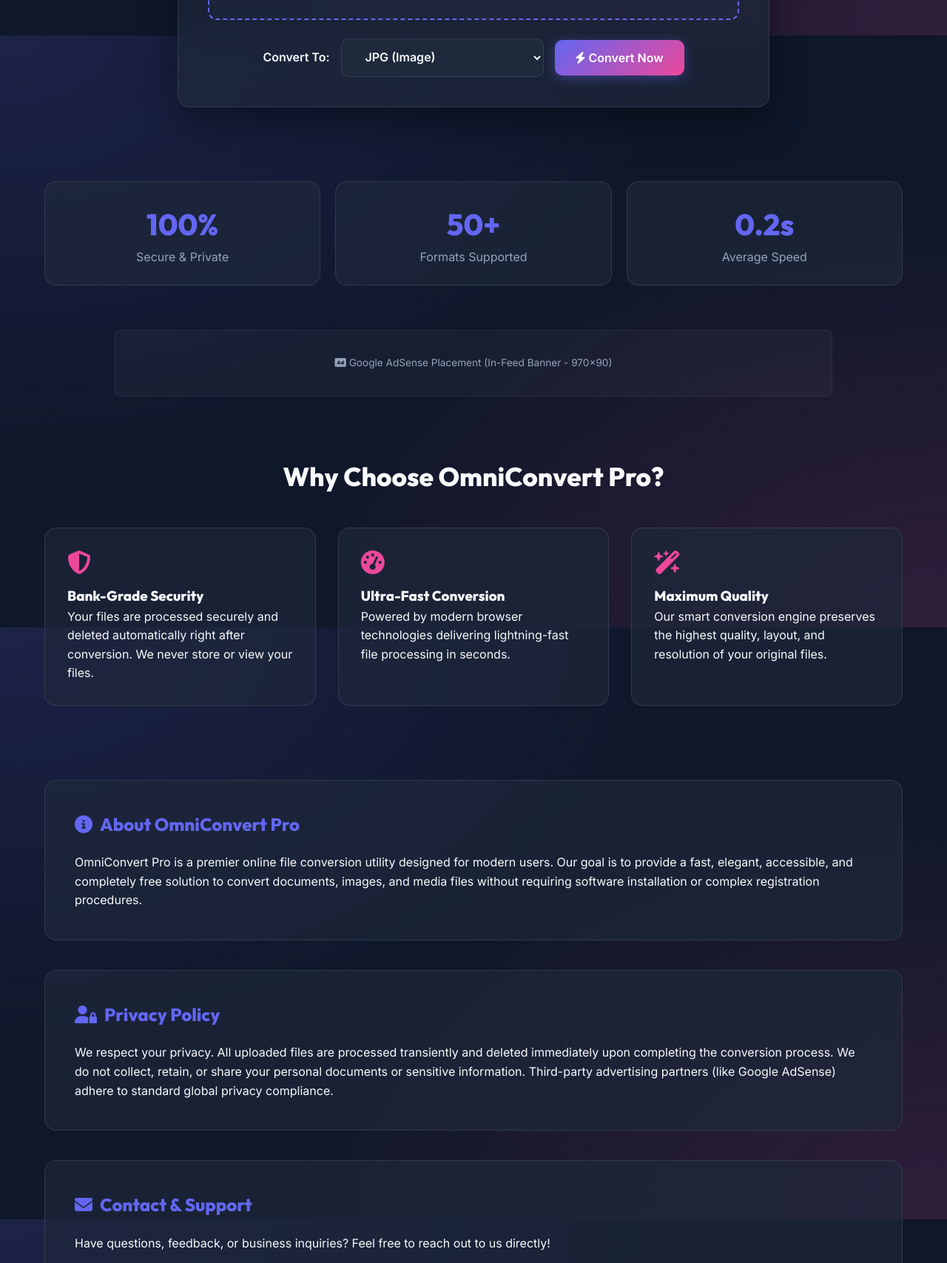
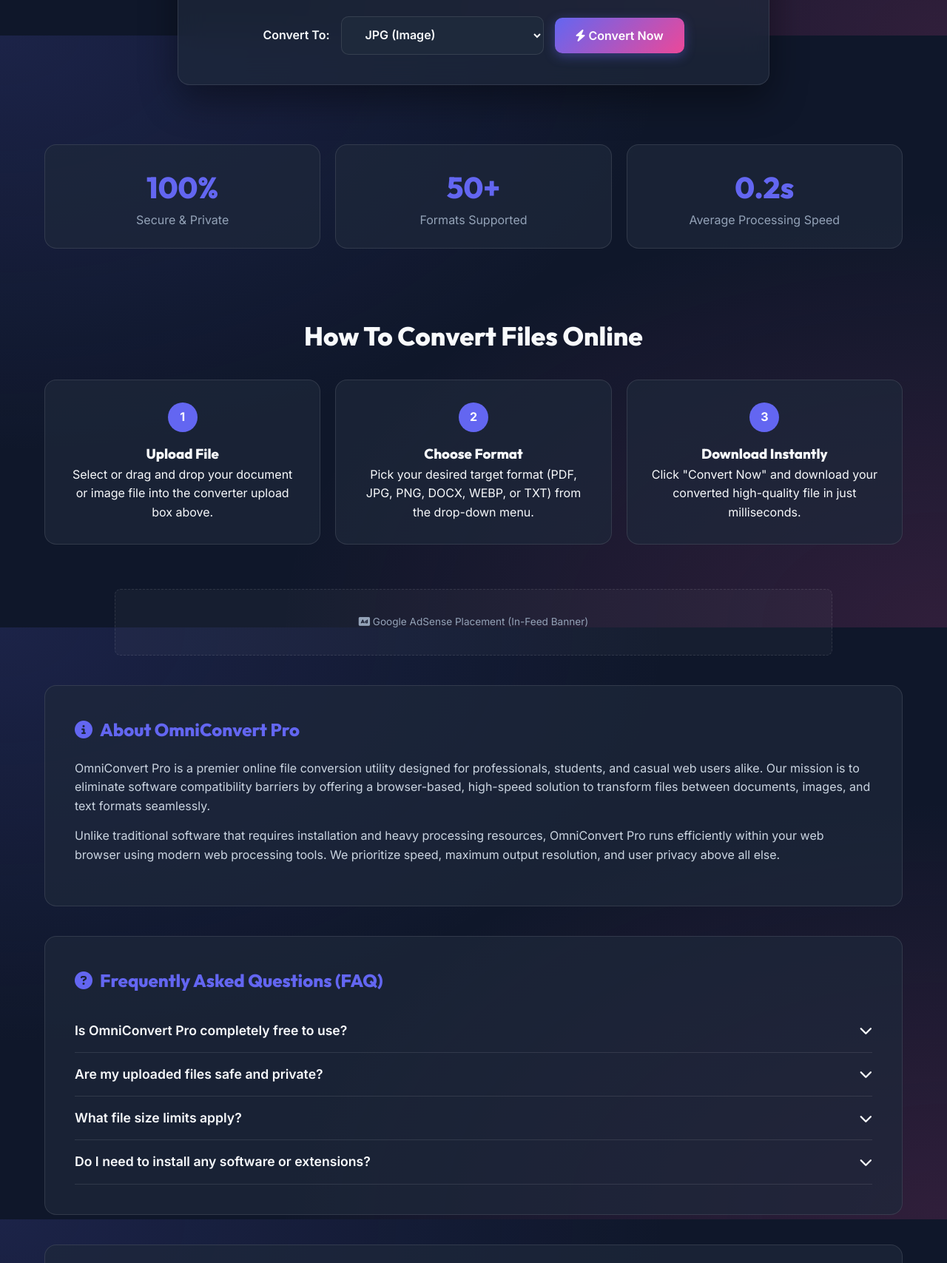
Before and after one commit to AWajeh/omniconvert-pro, a plain HTML site: page index.html in a window 1280 px wide. Shown: the part 752-2459 px from the top of the page at 74% size. Drawn offline with Linux system fonts and the light colour scheme.

Commit message:
Add files via upload

```diff
--- a/index.html
+++ b/index.html
@@ -2,16 +2,12 @@
 <html lang="en" dir="ltr">
 <head>
     <meta name="google-adsense-account" content="ca-pub-6454723949856249">
-    <meta name="google-adsense-account" content="ca-pub-6454723949856249">
-    <meta name="google-site-verification" content="wwKRl5dLaD7Zb4XqwAkrM-dSirs_i3A9LGZIueD3QRM" />
-    <meta name="google-site-verification" content="wwKRl5dLaD7Zb4XqwAkrM-dSirs_i3A9LGZIueD3QRM" />
-    <meta name="google-adsense-account" content="ca-pub-6454723949856249">
-    <script async src="https://pagead2.googlesyndication.com/pagead/js/adsbygoogle.js?client=ca-pub-6454723949856249"
-     crossorigin="anonymous"></script>
+    <script async src="https://pagead2.googlesyndication.com/pagead/js/adsbygoogle.js?client=ca-pub-6454723949856249" crossorigin="anonymous"></script>
     <meta name="google-site-verification" content="tPJTcB0torDAdo4LTIuHWCH-jrV1yyOjO4ZYdiLtnDM" />
     <meta charset="UTF-8">
     <meta name="viewport" content="width=device-width, initial-scale=1.0">
     <title>OmniConvert Pro | Ultimate Free Online File Converter</title>
+    <meta name="description" content="OmniConvert Pro is a secure and free online file converter. Convert PDF, JPG, PNG, DOCX, MP4, WEBP, and 50+ file formats instantly without registration.">
     <!-- FontAwesome icons -->
     <link rel="stylesheet" href="https://cdnjs.cloudflare.com/ajax/libs/font-awesome/6.4.0/css/all.min.css">
     <!-- Google Fonts: Inter & Outfit -->
@@ -54,7 +50,6 @@
             background-attachment: fixed;
         }
 
-        /* Container */
         .container {
             max-width: 1200px;
             margin: 0 auto;
@@ -87,7 +82,7 @@
 
         .nav-links {
             display: flex;
-            gap: 25px;
+            gap: 20px;
             list-style: none;
         }
 
@@ -96,13 +91,13 @@
             text-decoration: none;
             font-weight: 500;
             transition: color 0.3s;
+            font-size: 0.95rem;
         }
 
         .nav-links a:hover {
             color: var(--secondary);
         }
 
-        /* Ad Banners Layout */
         .ad-banner {
             background: rgba(255, 255, 255, 0.03);
             border: 1px dashed var(--border-color);
@@ -119,10 +114,10 @@
             justify-content: center;
         }
 
-        /* Hero & Converter Box */
+        /* Hero */
         .hero {
             text-align: center;
-            padding: 60px 0 40px;
+            padding: 50px 0 30px;
         }
 
         .hero h1 {
@@ -143,10 +138,10 @@
             font-size: 1.2rem;
             color: var(--text-muted);
             max-width: 650px;
-            margin: 0 auto 40px;
+            margin: 0 auto 30px;
         }
 
-        /* Main Converter Card */
+        /* Converter Card */
         .converter-card {
             background: var(--bg-card);
             border: 1px solid var(--border-color);
@@ -156,7 +151,6 @@
             box-shadow: 0 20px 50px rgba(0,0,0,0.4);
             max-width: 800px;
             margin: 0 auto;
-            position: relative;
         }
 
         .drop-zone {
@@ -219,7 +213,6 @@
             transform: translateY(-2px);
         }
 
-        /* File Progress & Status */
         .file-status {
             margin-top: 20px;
             display: none;
@@ -240,12 +233,12 @@
             transition: width 0.3s;
         }
 
-        /* Live Stats Section */
+        /* Stats */
         .stats-bar {
             display: grid;
             grid-template-columns: repeat(auto-fit, minmax(200px, 1fr));
             gap: 20px;
-            margin: 60px 0;
+            margin: 50px 0;
             text-align: center;
         }
 
@@ -265,42 +258,47 @@
             color: var(--text-muted);
         }
 
-        /* Features Section */
-        .features {
-            padding: 60px 0;
+        /* Steps Section */
+        .steps-section {
+            padding: 40px 0;
         }
 
+        .steps-grid {
+            display: grid;
+            grid-template-columns: repeat(auto-fit, minmax(250px, 1fr));
+            gap: 20px;
+            margin-top: 30px;
+        }
+
+        .step-card {
+            background: var(--bg-card);
+            border: 1px solid var(--border-color);
+            padding: 30px;
+            border-radius: var(--radius);
+            text-align: center;
+            position: relative;
+        }
+
+        .step-number {
+            width: 40px;
+            height: 40px;
+            background: var(--primary);
+            color: white;
+            border-radius: 50%;
+            display: flex;
+            align-items: center;
+            justify-content: center;
+            font-weight: bold;
+            margin: 0 auto 15px;
+        }
+
+        /* Content Sections */
         .section-title {
             text-align: center;
             font-size: 2.2rem;
-            margin-bottom: 40px;
+            margin-bottom: 25px;
         }
 
-        .features-grid {
-            display: grid;
-            grid-template-columns: repeat(auto-fit, minmax(280px, 1fr));
-            gap: 30px;
-        }
-
-        .feature-card {
-            background: var(--bg-card);
-            border: 1px solid var(--border-color);
-            border-radius: var(--radius);
-            padding: 30px;
-            transition: 0.3s;
-        }
-
-        .feature-card:hover {
-            transform: translateY(-5px);
-        }
-
-        .feature-card i {
-            font-size: 2rem;
-            color: var(--secondary);
-            margin-bottom: 15px;
-        }
-
-        /* Content Sections (About, Privacy, Contact) */
         .content-block {
             background: var(--bg-card);
             border: 1px solid var(--border-color);
@@ -315,6 +313,38 @@
             display: flex;
             align-items: center;
             gap: 10px;
+        }
+
+        .content-block p {
+            margin-bottom: 15px;
+            color: #cbd5e1;
+        }
+
+        /* FAQ Accordion */
+        .faq-item {
+            border-bottom: 1px solid var(--border-color);
+            padding: 15px 0;
+        }
+
+        .faq-question {
+            font-size: 1.1rem;
+            font-weight: 600;
+            cursor: pointer;
+            display: flex;
+            justify-content: space-between;
+            align-items: center;
+            color: var(--text-main);
+        }
+
+        .faq-answer {
+            margin-top: 10px;
+            color: var(--text-muted);
+            display: none;
+            line-height: 1.7;
+        }
+
+        .faq-item.active .faq-answer {
+            display: block;
         }
 
         .social-links {
@@ -346,13 +376,31 @@
         /* Footer */
         footer {
             border-top: 1px solid var(--border-color);
-            padding: 30px 0;
+            padding: 40px 0 20px;
             text-align: center;
             color: var(--text-muted);
             margin-top: 60px;
         }
 
-        /* Responsive Design */
+        .footer-links {
+            display: flex;
+            justify-content: center;
+            gap: 20px;
+            list-style: none;
+            margin-bottom: 20px;
+            flex-wrap: wrap;
+        }
+
+        .footer-links a {
+            color: var(--text-muted);
+            text-decoration: none;
+            font-size: 0.9rem;
+        }
+
+        .footer-links a:hover {
+            color: var(--text-main);
+        }
+
         @media (max-width: 768px) {
             .hero h1 { font-size: 2.2rem; }
             .nav-links { display: none; }
@@ -370,17 +418,20 @@
             </div>
             <ul class="nav-links">
                 <li><a href="#converter">Converter</a></li>
+                <li><a href="#how-it-works">How It Works</a></li>
                 <li><a href="#about">About</a></li>
+                <li><a href="#faq">FAQ</a></li>
                 <li><a href="#privacy">Privacy Policy</a></li>
+                <li><a href="#terms">Terms</a></li>
                 <li><a href="#contact">Contact</a></li>
             </ul>
         </nav>
     </div>
 
-    <!-- Top Google AdSense Banner Space -->
+    <!-- Header Ad Placement -->
     <div class="container">
         <div class="ad-banner">
-            <span><i class="fa-solid fa-rectangle-ad"></i> Google AdSense Placement (Header Banner - 728x90)</span>
+            <span><i class="fa-solid fa-rectangle-ad"></i> Google AdSense Placement (Header Banner)</span>
         </div>
     </div>
 
@@ -388,7 +439,7 @@
     <section class="hero" id="converter">
         <div class="container">
             <h1>Convert Any File <span>Instantly & Free</span></h1>
-            <p>Convert PDF, JPG, PNG, DOCX, MP4, and 50+ file formats effortlessly with lightning speed and ultra security.</p>
+            <p>Convert PDF, JPG, PNG, DOCX, MP4, WEBP, and 50+ file formats online effortlessly with lightning speed and ultra-high security.</p>
 
             <div class="converter-card">
                 <div class="drop-zone" id="dropZone" onclick="document.getElementById('fileInput').click()">
@@ -424,7 +475,7 @@
         </div>
     </section>
 
-    <!-- Live Stats Bar -->
+    <!-- Stats Bar -->
     <div class="container">
         <div class="stats-bar">
             <div class="stat-card">
@@ -437,63 +488,103 @@
             </div>
             <div class="stat-card">
                 <h3>0.2s</h3>
-                <p>Average Speed</p>
+                <p>Average Processing Speed</p>
             </div>
         </div>
     </div>
 
-    <!-- Middle Google AdSense Banner Space -->
-    <div class="container">
-        <div class="ad-banner">
-            <span><i class="fa-solid fa-rectangle-ad"></i> Google AdSense Placement (In-Feed Banner - 970x90)</span>
-        </div>
-    </div>
-
-    <!-- Features -->
-    <section class="features">
+    <!-- How It Works Section -->
+    <section class="steps-section" id="how-it-works">
         <div class="container">
-            <h2 class="section-title">Why Choose OmniConvert Pro?</h2>
-            <div class="features-grid">
-                <div class="feature-card">
-                    <i class="fa-solid fa-shield-halved"></i>
-                    <h3>Bank-Grade Security</h3>
-                    <p>Your files are processed securely and deleted automatically right after conversion. We never store or view your files.</p>
+            <h2 class="section-title">How To Convert Files Online</h2>
+            <div class="steps-grid">
+                <div class="step-card">
+                    <div class="step-number">1</div>
+                    <h3>Upload File</h3>
+                    <p>Select or drag and drop your document or image file into the converter upload box above.</p>
                 </div>
-                <div class="feature-card">
-                    <i class="fa-solid fa-gauge-high"></i>
-                    <h3>Ultra-Fast Conversion</h3>
-                    <p>Powered by modern browser technologies delivering lightning-fast file processing in seconds.</p>
+                <div class="step-card">
+                    <div class="step-number">2</div>
+                    <h3>Choose Format</h3>
+                    <p>Pick your desired target format (PDF, JPG, PNG, DOCX, WEBP, or TXT) from the drop-down menu.</p>
                 </div>
-                <div class="feature-card">
-                    <i class="fa-solid fa-wand-magic-sparkles"></i>
-                    <h3>Maximum Quality</h3>
-                    <p>Our smart conversion engine preserves the highest quality, layout, and resolution of your original files.</p>
+                <div class="step-card">
+                    <div class="step-number">3</div>
+                    <h3>Download Instantly</h3>
+                    <p>Click "Convert Now" and download your converted high-quality file in just milliseconds.</p>
                 </div>
             </div>
         </div>
     </section>
 
+    <!-- Middle Ad Placement -->
+    <div class="container">
+        <div class="ad-banner">
+            <span><i class="fa-solid fa-rectangle-ad"></i> Google AdSense Placement (In-Feed Banner)</span>
+        </div>
+    </div>
+
     <!-- About Section -->
     <div class="container" id="about">
         <div class="content-block">
             <h2><i class="fa-solid fa-circle-info"></i> About OmniConvert Pro</h2>
-            <p>OmniConvert Pro is a premier online file conversion utility designed for modern users. Our goal is to provide a fast, elegant, accessible, and completely free solution to convert documents, images, and media files without requiring software installation or complex registration procedures.</p>
+            <p>OmniConvert Pro is a premier online file conversion utility designed for professionals, students, and casual web users alike. Our mission is to eliminate software compatibility barriers by offering a browser-based, high-speed solution to transform files between documents, images, and text formats seamlessly.</p>
+            <p>Unlike traditional software that requires installation and heavy processing resources, OmniConvert Pro runs efficiently within your web browser using modern web processing tools. We prioritize speed, maximum output resolution, and user privacy above all else.</p>
         </div>
     </div>
 
-    <!-- Privacy Policy Section -->
+    <!-- FAQ Section -->
+    <div class="container" id="faq">
+        <div class="content-block">
+            <h2><i class="fa-solid fa-circle-question"></i> Frequently Asked Questions (FAQ)</h2>
+
+            <div class="faq-item" onclick="toggleFaq(this)">
+                <div class="faq-question"><span>Is OmniConvert Pro completely free to use?</span> <i class="fa-solid fa-chevron-down"></i></div>
+                <div class="faq-answer">Yes, OmniConvert Pro is 100% free with no hidden fees, subscriptions, or credit card requirements. You can convert files whenever you need.</div>
+            </div>
+
+            <div class="faq-item" onclick="toggleFaq(this)">
+                <div class="faq-question"><span>Are my uploaded files safe and private?</span> <i class="fa-solid fa-chevron-down"></i></div>
+                <div class="faq-answer">Absolutely. We use browser-side and transient automated processing. Your files are never stored, logged, or shared with third parties, and are deleted immediately upon completion.</div>
+            </div>
+
+            <div class="faq-item" onclick="toggleFaq(this)">
+                <div class="faq-question"><span>What file size limits apply?</span> <i class="fa-solid fa-chevron-down"></i></div>
+                <div class="faq-answer">OmniConvert Pro currently supports files up to 100MB in size, allowing smooth conversions for high-resolution images and large PDF documents.</div>
+            </div>
+
+            <div class="faq-item" onclick="toggleFaq(this)">
+                <div class="faq-question"><span>Do I need to install any software or extensions?</span> <i class="fa-solid fa-chevron-down"></i></div>
+                <div class="faq-answer">No installation is needed! OmniConvert Pro functions directly in any modern web browser across Windows, macOS, Linux, iOS, and Android.</div>
+            </div>
+        </div>
+    </div>
+
+    <!-- Comprehensive Privacy Policy Section -->
     <div class="container" id="privacy">
         <div class="content-block">
             <h2><i class="fa-solid fa-user-lock"></i> Privacy Policy</h2>
-            <p>We respect your privacy. All uploaded files are processed transiently and deleted immediately upon completing the conversion process. We do not collect, retain, or share your personal documents or sensitive information. Third-party advertising partners (like Google AdSense) adhere to standard global privacy compliance.</p>
+            <p>At OmniConvert Pro, accessible from <strong>https://omniconvert-pro.website</strong>, one of our main priorities is the privacy of our visitors. This Privacy Policy document contains types of information that is collected and recorded by OmniConvert Pro and how we use it.</p>
+            <p><strong>Log Files & Data Handling:</strong> OmniConvert Pro follows a strict transient file handling procedure. Uploaded user files are processed purely for file format conversion purposes and are purged automatically from memory immediately following completion. We do not inspect, retain, or store your documents or images on permanent database servers.</p>
+            <p><strong>Google DoubleClick DART Cookie & Third-Party Ads:</strong> Google is one of a third-party vendor on our site. It also uses cookies, known as DART cookies, to serve ads to our site visitors based upon their visit to our site and other sites on the internet. Visitors may choose to decline the use of DART cookies by visiting the Google ad and content network Privacy Policy at the following URL: <a href="https://policies.google.com/technologies/ads" style="color:var(--secondary);" target="_blank">https://policies.google.com/technologies/ads</a>.</p>
         </div>
     </div>
 
-    <!-- Contact & Social Links -->
+    <!-- Terms of Service Section -->
+    <div class="container" id="terms">
+        <div class="content-block">
+            <h2><i class="fa-solid fa-file-contract"></i> Terms of Service</h2>
+            <p>By accessing or using OmniConvert Pro, you agree to comply with and be bound by these Terms of Service. If you do not agree to these terms, please do not use our online services.</p>
+            <p><strong>Permitted Use:</strong> You may use our service solely for lawful personal or commercial file conversion purposes. You agree not to upload files containing malicious software, viruses, or illegal materials.</p>
+            <p><strong>Disclaimer of Liability:</strong> OmniConvert Pro provides file conversion "as is" without warranties of any kind. We are not liable for any data loss, file corruption, or indirect damages resulting from the use of our converter.</p>
+        </div>
+    </div>
+
+    <!-- Contact Section -->
     <div class="container" id="contact">
         <div class="content-block">
             <h2><i class="fa-solid fa-envelope"></i> Contact & Support</h2>
-            <p>Have questions, feedback, or business inquiries? Feel free to reach out to us directly!</p>
+            <p>Have questions, user feedback, or technical support inquiries? Contact our team directly via email or social media:</p>
 
             <div class="social-links">
                 <a href="mailto:amashwajeh18@gmail.com">
@@ -506,25 +597,32 @@
         </div>
     </div>
 
-    <!-- Bottom Google AdSense Banner Space -->
+    <!-- Footer Ad Placement -->
     <div class="container">
         <div class="ad-banner">
-            <span><i class="fa-solid fa-rectangle-ad"></i> Google AdSense Placement (Footer Banner - 728x90)</span>
+            <span><i class="fa-solid fa-rectangle-ad"></i> Google AdSense Placement (Footer Banner)</span>
         </div>
     </div>
 
     <!-- Footer -->
     <footer>
         <div class="container">
-            <p>© 2026 OmniConvert Pro. All rights reserved. Crafted for excellence.</p>
+            <ul class="footer-links">
+                <li><a href="#converter">Converter</a></li>
+                <li><a href="#how-it-works">How It Works</a></li>
+                <li><a href="#about">About Us</a></li>
+                <li><a href="#faq">FAQ</a></li>
+                <li><a href="#privacy">Privacy Policy</a></li>
+                <li><a href="#terms">Terms of Service</a></li>
+                <li><a href="#contact">Contact Support</a></li>
+            </ul>
+            <p>© 2026 OmniConvert Pro. All rights reserved. Built for speed, security, and simplicity.</p>
         </div>
     </footer>
 
     <!-- Interactive Script -->
     <script>
         let selectedFile = null;
-
-        // Drag & Drop handling
         const dropZone = document.getElementById('dropZone');
 
         ['dragenter', 'dragover', 'dragleave', 'drop'].forEach(eventName => {
@@ -592,7 +690,6 @@
                     clearInterval(interval);
                     statusText.innerHTML = `<i class="fa-solid fa-circle-check" style="color:#10b981;"></i> Conversion Completed!`;
 
-                    // Create dynamic download link simulation
                     setTimeout(() => {
                         const originalName = selectedFile.name.split('.')[0];
                         const fakeContent = "Converted file content via OmniConvert Pro";
@@ -609,6 +706,10 @@
                 }
             }, 300);
         }
+
+        function toggleFaq(element) {
+            element.classList.toggle('active');
+        }
     </script>
 </body>
 </html>
```
